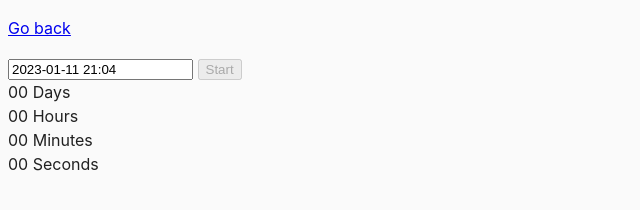
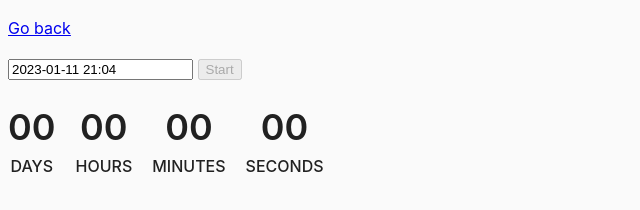
Before and after one commit to YanaKozhokar/goit-js-hw-09, a website built with Parcel: page src/02-timer.html in a window 1280 px wide. Shown: the whole page, without its empty margins (0-640 px from the left). Built offline with nearby package versions, Linux system fonts and the light colour scheme.

Commit message:
added styles for task-02

```diff
--- a/src/css/common.css
+++ b/src/css/common.css
@@ -16,3 +16,25 @@ img {
   display: block;
   max-width: 100%;
 }
+
+.timer {
+  display: flex;
+  gap: 20px;
+}
+
+.field {
+  display: flex;
+  flex-direction: column;
+  align-items: center;
+  margin-top: 20px;
+}
+
+.value {
+  font-size: 36px;
+  font-weight: 600;
+}
+
+.label {
+  font-weight: 500;
+  text-transform: uppercase;
+}
--- a/src/js/02-timer.js
+++ b/src/js/02-timer.js
@@ -55,6 +55,8 @@ function convertMs(ms) {
 function addLeadingZero(number) {
   if (number < 10) {
     return `0${number}`;
+  } else {
+    return number;
   }
 }
 flatpickr('#datetime-picker', options);
```
